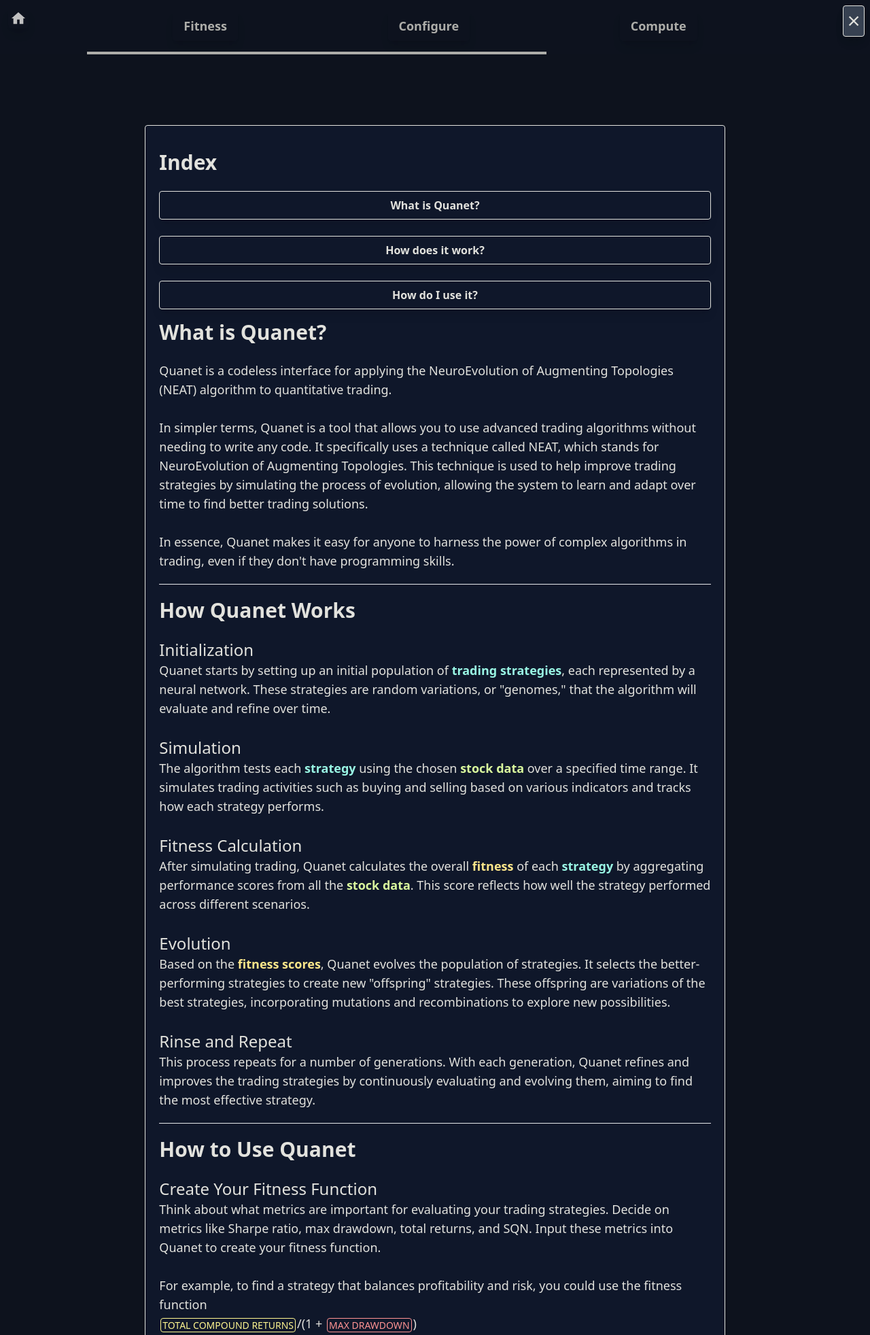
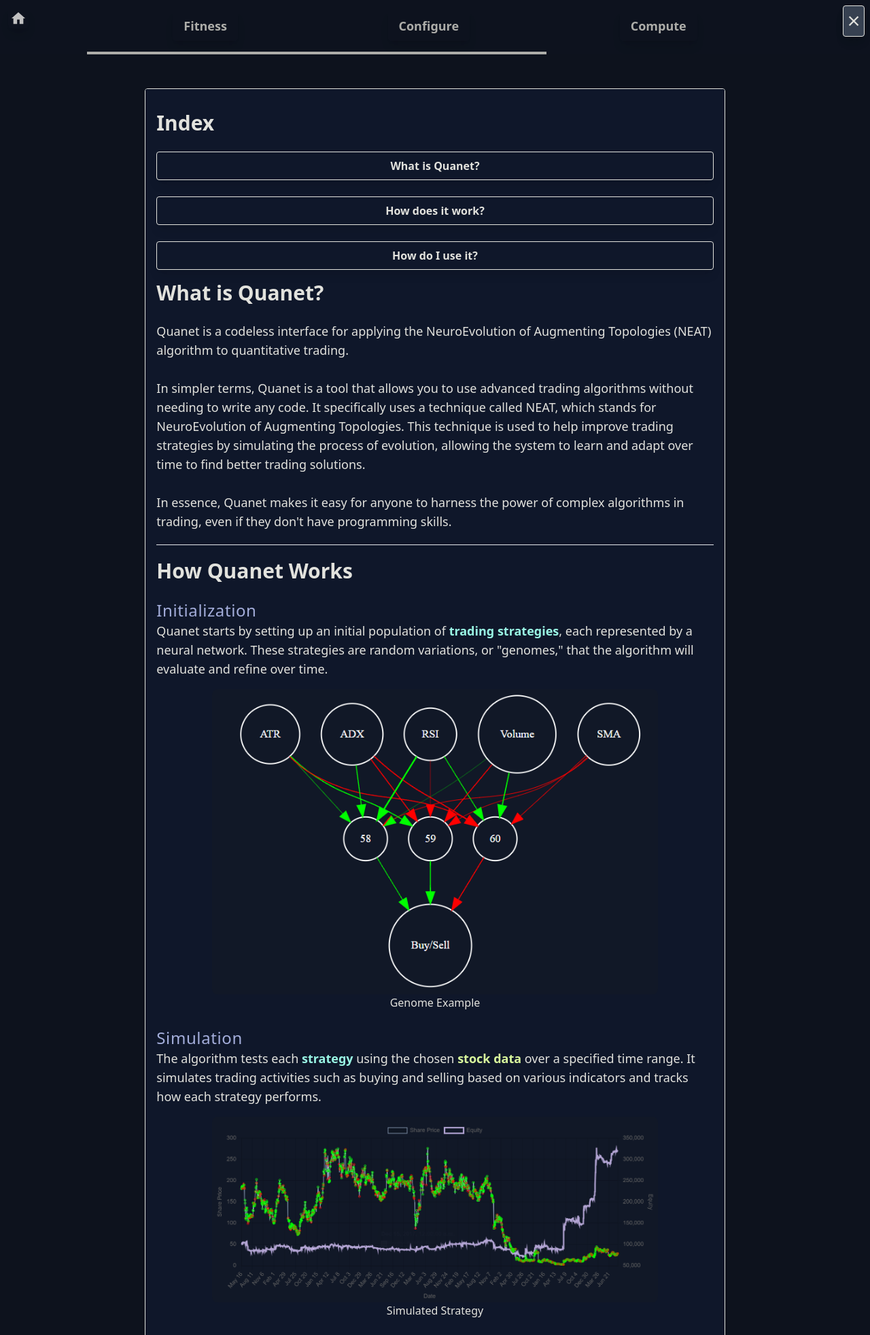
Before and after one commit to jodhangill/Quanet, a Flask app: page /configurator in a window 1280 px wide, after a click that opens the changed part. Shown: the top 1964 px of the page at 68% size. Run offline with Flask 3, Linux system fonts and the light colour scheme.

Commit message:
Add images to guide page

```diff
--- a/static/css/input.css
+++ b/static/css/input.css
@@ -84,7 +84,7 @@ a {
     pointer-events: none;
     background-image: linear-gradient(to right,
             rgba(255, 255, 255, 0) 96%,
-            rgba(0, 0, 0, 0.9) 100%);
+            rgba(3, 7, 18, 0.9) 100%);
 }
 
 #neatForm>*:not([id="advanced"]), #advanced>* {
@@ -116,7 +116,7 @@ a {
 }
 
 #guide h3{
-    @apply font-extralight
+    @apply font-extralight tracking-wide text-[#a4aedb]
 }
 
 #guideBox {
--- a/static/css/output.css
+++ b/static/css/output.css
@@ -727,6 +727,10 @@ video {
   margin-top: 5rem;
 }
 
+.mt-4 {
+  margin-top: 1rem;
+}
+
 .mt-5 {
   margin-top: 1.25rem;
 }
@@ -815,10 +819,6 @@ video {
   width: 75%;
 }
 
-.w-5\/6 {
-  width: 83.333333%;
-}
-
 .w-52 {
   width: 13rem;
 }
@@ -827,10 +827,18 @@ video {
   width: 1.5rem;
 }
 
+.w-7 {
+  width: 1.75rem;
+}
+
 .w-\[2px\] {
   width: 2px;
 }
 
+.w-\[95\%\] {
+  width: 95%;
+}
+
 .w-full {
   width: 100%;
 }
@@ -1606,7 +1573,7 @@ a:hover {
   pointer-events: none;
   background-image: linear-gradient(to right,
             rgba(255, 255, 255, 0) 96%,
-            rgba(0, 0, 0, 0.9) 100%);
+            rgba(3, 7, 18, 0.9) 100%);
 }
 
 #neatForm>*:not([id="advanced"]), #advanced>* {
@@ -1642,6 +1609,9 @@ a:hover {
 
 #guide h3 {
   font-weight: 200;
+  letter-spacing: 0.025em;
+  --tw-text-opacity: 1;
+  color: rgb(164 174 219 / var(--tw-text-opacity));
 }
 
 #guideBox {
@@ -1807,16 +1777,16 @@ a:hover {
     width: 66.666667%;
   }
 
+  .md\:w-4\/5 {
+    width: 80%;
+  }
+
   .md\:grid-cols-3 {
     grid-template-columns: repeat(3, minmax(0, 1fr));
   }
 
   .md\:grid-cols-4 {
     grid-template-columns: repeat(4, minmax(0, 1fr));
-  }
-
-  .md\:items-center {
-    align-items: center;
   }
 
   .md\:whitespace-normal {
--- a/templates/guide.html
+++ b/templates/guide.html
@@ -1,6 +1,6 @@
 <div id="guide" class="fixed hidden z-50 top-0 w-screen h-screen bg-[#0000003c]">
     <div class="flex w-full h-full">
-        <div id="guideBox" class="m-auto bg-slate-900 w-5/6 md:w-2/3 p-5 border max-h-[90%] overflow-scroll border-white rounded">
+        <div id="guideBox" class="m-auto bg-slate-900 w-[95%] md:w-2/3 p-4 border max-h-[90%] overflow-scroll border-white rounded">
             <div class="my-4 flex w-full flex-col justify-center">
                 <h2 class="text-3xl">Index</h2>
                 <br>
@@ -27,13 +27,23 @@
             <h3 class="text-2xl">Initialization</h3>
             <p>
                 Quanet starts by setting up an initial population of <strong class="text-teal-200">trading strategies</strong>, each represented by a neural network. These strategies are random variations, or "genomes," that the algorithm will evaluate and refine over time.
-                <br>
+                <div class="mt-4 flex w-full justify-center">
+                    <div class="text-center w-full md:w-4/5">
+                        <img class="rounded-lg"src="/static/images/genome.png">
+                        <span>Genome Example</span>
+                    </div>
+                </div>
                 <br>
             </p>
             <h3 class="text-2xl">Simulation</h3>
             <p>
                 The algorithm tests each <strong class="text-teal-200">strategy</strong> using the chosen <strong class="text-lime-200">stock data</strong> over a specified time range. It simulates trading activities such as buying and selling based on various indicators and tracks how each strategy performs.
-                <br>
+                <div class="mt-4 flex w-full justify-center">
+                    <div class="text-center w-full md:w-4/5">
+                        <img class="rounded-lg" src="/static/images/graph.png">
+                        <span>Simulated Strategy</span>
+                    </div>
+                </div>
                 <br>
             </p>
             <h3 class="text-2xl">Fitness Calculation</h3>
@@ -69,7 +79,12 @@
             <h3 class="text-2xl">Choose Your Stock Data</h3>
             <p>
                 Select the stocks and time periods you want to analyze. Quanet allows you to pick specific stocks and date ranges for testing your trading strategies.
-                <br>
+                <div class="mt-4 flex w-full justify-center">
+                    <div class="text-center w-full md:w-4/5">
+                        <img class="rounded-lg" src="/static/images/tickers.png">
+                        <span>Ticker Examples</span>
+                    </div>
+                </div>
                 <br>
             </p>
             <h3 class="text-2xl">Configure the NEAT Algorithm</h3>
```
Also changed, not shown: other parts of static/css/output.css (+15 -62 lines), static/images/fitness-calc.png (added), static/images/genome.png (added), static/images/graph.png (added), static/images/tickers.png (added).
